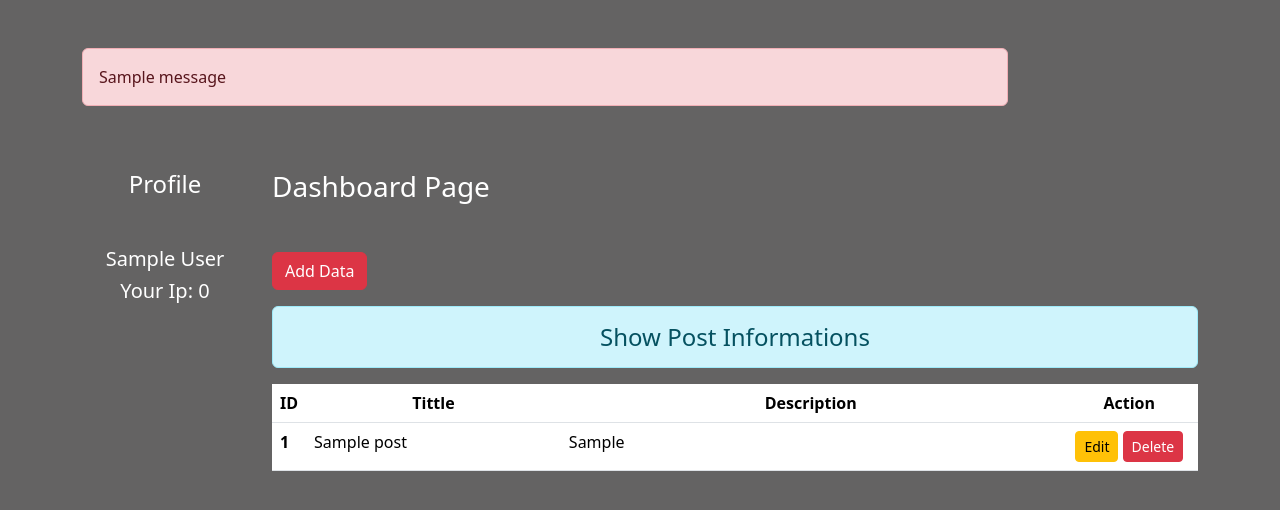
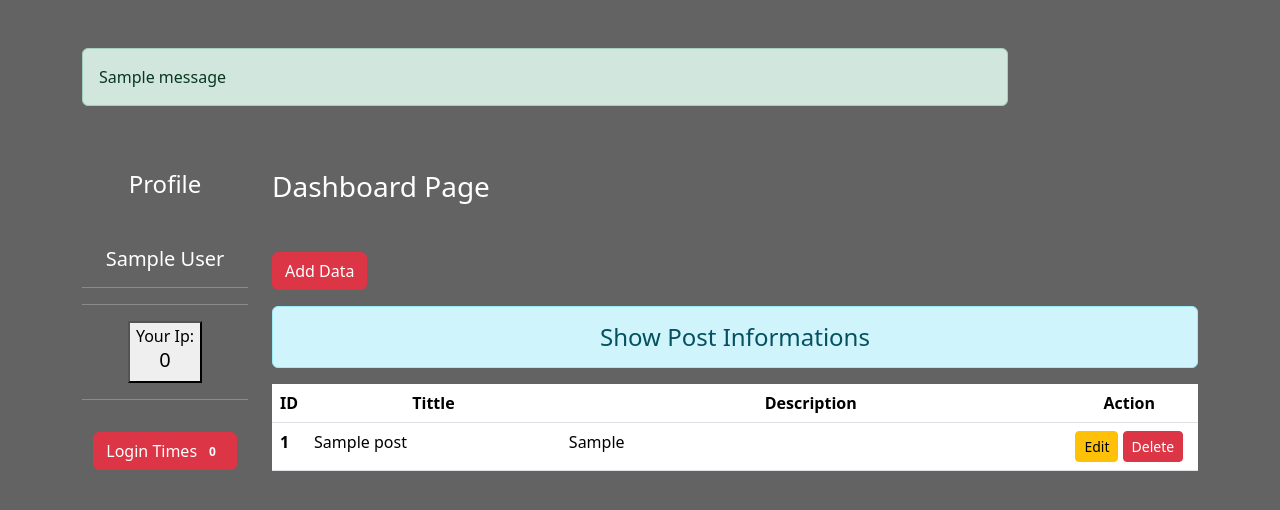
Before and after one commit to pari08yadav/Mini_Blog_Project, a Django app: page /blog/dashboard/ in a window 1280 px wide. Shown: the part 56-566 px from the top of the page. Run offline with Django 5.2, Linux system fonts and the light colour scheme; the first user in the database is signed in; tables that the repository leaves empty hold one stand-in row (Sample ...); one stand-in notice (Sample message) is shown; some libraries are stand-ins or nearby versions.

Commit message:
Changes makes

```diff
--- a/miniblog/blog/signals.py
+++ b/miniblog/blog/signals.py
@@ -1,9 +1,13 @@
 from django.contrib.auth.signals import user_logged_in
 from django.contrib.auth.models import User
 from django.dispatch import receiver
+from django.core.cache import cache
 
 
 @receiver(user_logged_in, sender=User)
 def login_success(sender, request, user, **kwargs):
     ip_add = request.META.get('REMOTE_ADDR')
     request.session["ip"] = ip_add
+    count = cache.get('count', 0, version=user.pk)
+    new_count = count + 1
+    cache.set('count', new_count, 60*60*24, version=user.pk)
--- a/miniblog/blog/static/blog/css/style.css
+++ b/miniblog/blog/static/blog/css/style.css
@@ -8,5 +8,5 @@ body{
 }
 
 .success{
-    color: rgb(255, 55, 0);
+    color: rgb(89, 255, 0);
 }
--- a/miniblog/blog/templates/blog/dashboard.html
+++ b/miniblog/blog/templates/blog/dashboard.html
@@ -10,7 +10,7 @@
         {% block msg %}
             {% if messages %}
                 {% for message in messages %}
-                    <div class="mt-5 alert alert-danger"> {{message}} </div>
+                    <div class="mt-5 alert alert-success"> {{message}} </div>
                 {% endfor %}
             {% endif %}
         {% endblock msg %}
@@ -19,11 +19,25 @@
         {% block side %}
             <div class="col-sm-2 text-white text-center">
                 <h4 class="my-5"> Profile </h4>
+
                 <h5> {{full_name}} </h5>
+                <hr>
+
                 {% for group in groups %}
                     <p> {{group.name}} </p>
                 {% endfor %}
-                <h5 class="="mt-3> Your Ip: {{ ip }} </h5>
+
+                <hr>
+
+                <button>
+                    Your Ip:<span class=""> <h5 class="="mt-3>{{ ip }}</h5> </span>
+                </button>
+
+                <hr>
+
+                <button type="button" class="btn btn-danger mt-3">
+                    Login Times <span class="badge badge-light"> {{count}} </span>
+                </button>
             </div>
         {% endblock side %}
 
--- a/miniblog/blog/views.py
+++ b/miniblog/blog/views.py
@@ -4,6 +4,7 @@ from django.contrib import messages
 from .forms import SignUpForm, LoginForm, PostForm
 from django.contrib.auth.models import Group
 from django.contrib.auth import authenticate, login, logout, update_session_auth_hash
+from django.core.cache import cache
 
 # Create your views here.
 
@@ -65,6 +66,7 @@ def delete_post(request, id):
     else:
         return HttpResponseRedirect('/blog/login')
 
+
 def dashboard(request):
     if request.user.is_authenticated:
         posts = post.objects.all()
@@ -72,9 +74,13 @@ def dashboard(request):
         full_name = user.get_full_name()
         group = user.groups.all()
         ip = request.session.get('ip', 0)
+        count = cache.get('count', 0, version=user.pk)
         return render(request, 'blog/dashboard.html',
-                    {'posts':posts, 'username':request.user,
-                    'full_name':full_name, 'groups':group, 'ip':ip})
+                    {
+                        'posts':posts, 'username':request.user,
+                        'full_name':full_name, 'groups':group, 'ip':ip,
+                        'count':count
+                    })
     else:
         messages.info(request, "You Are Not Logged In, please Do Login First!!")
         return HttpResponseRedirect('/blog/login')
@@ -93,7 +99,6 @@ def user_login(request):
                     login(request, user)
                     messages.success(request, f"Welcome {uname} you are logged in successfully" )
                     return HttpResponseRedirect('/blog/dashboard/')
-
         else:
             form = LoginForm()
         return render(request, 'blog/login.html', {'form':form})
--- a/miniblog/miniblog/settings.py
+++ b/miniblog/miniblog/settings.py
@@ -114,7 +114,7 @@ TIME_ZONE = 'UTC'
 
 USE_I18N = True
 
-USE_TZ = True
+USE_TZ = False
 
 
 # Static files (CSS, JavaScript, Images)
```
